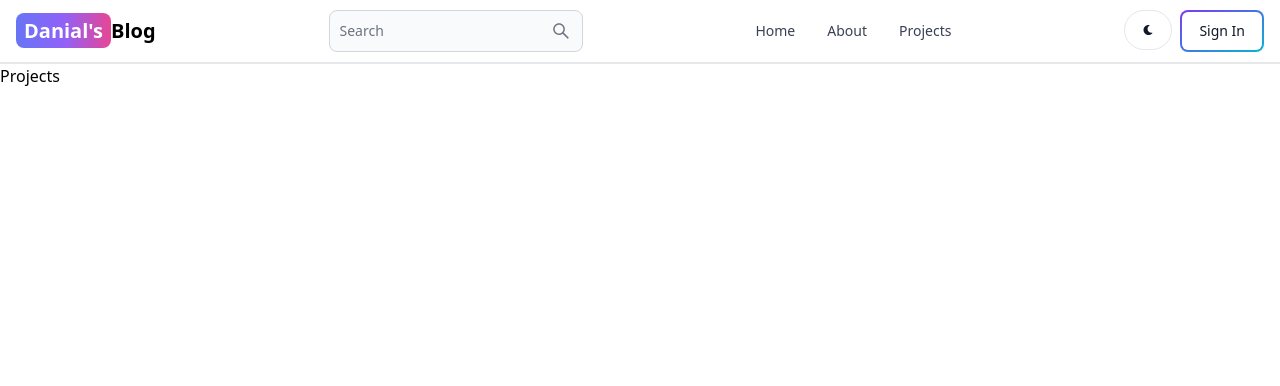
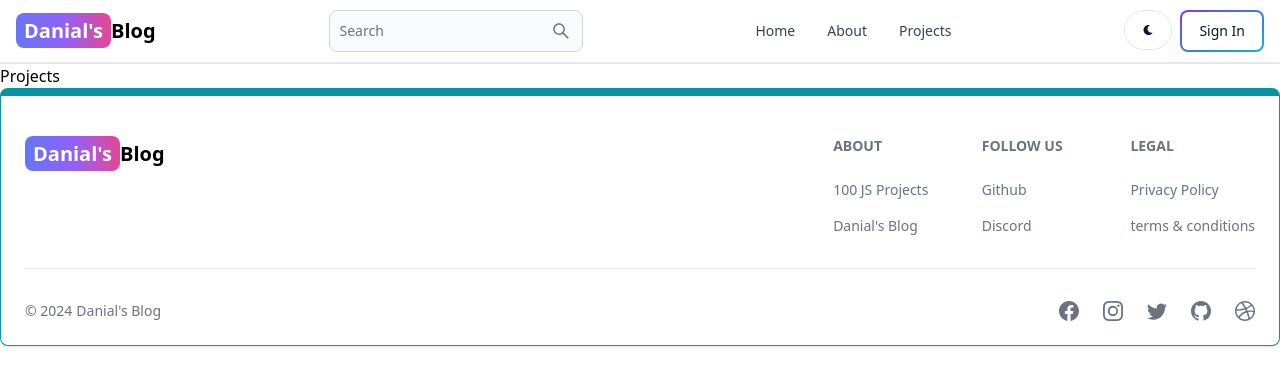
Before and after one commit to DanialAhsan93/mern-blog, a React (Vite) app in the folder client/: page /projects in a window 1280 px wide. Shown: the top 386 px of the page. Built offline with nearby package versions, Linux system fonts and the light colour scheme.

Commit message:
create the footer component

```diff
--- a/client/src/App.jsx
+++ b/client/src/App.jsx
@@ -2,6 +2,7 @@
 import { BrowserRouter, Routes, Route } from "react-router-dom";
 import { Home, About, SignIn, SignUp, Dashboard, Projects } from './pages';
 import Header from "./components/Header";
+import FooterComp from './components/Footer';
 
 
 function App() {
@@ -18,6 +19,7 @@
         <Route path={"/dashboard"} element={<Dashboard />} />
         <Route path={"/projects"} element={<Projects />} />
       </Routes>
+      <FooterComp />
     </BrowserRouter>
 
   )
--- /dev/null
+++ b/client/src/components/Footer.jsx
@@ -0,0 +1,93 @@
+import React from 'react';
+import { Footer } from 'flowbite-react';
+import { Link } from 'react-router-dom';
+import { BsFacebook, BsInstagram, BsTwitter, BsGithub, BsDribbble } from "react-icons/bs";
+
+export default function FooterComp() {
+    return (
+        <Footer container className=" border border-t-8 border-teal-500" >
+            <div className='w-full max-w-7xl mx-auto'>
+                <div className='grid w-full justify-between sm:flex md:grid-cols-1 '>
+                    <div className='mt-5'>
+                        <Link to="/" className='self-center text-sm sm:text-xl whitespace-nowrap
+                              font-semibold dark:text-white'>
+                            <span className='px-2 py-1 bg-gradient-to-r from-indigo-500 via-purple-500 to-pink-500
+                                  text-white rounded-lg'>
+                                Danial's
+                            </span>
+                            Blog
+                        </Link>
+                    </div>
+                    <div className='grid gird-cols-2 gap-8 mt-4 sm:grid-cols-3 sm:gap-6'>
+                        <div>
+                            <Footer.Title title='About' />
+                            <Footer.LinkGroup col>
+                                <Footer.Link
+                                    href='#'
+                                >
+                                    100 JS Projects
+                                </Footer.Link>
+                                <Footer.Link
+                                    href='#'
+                                >
+                                    Danial's Blog
+                                </Footer.Link>
+                            </Footer.LinkGroup>
+                        </div>
+
+                        <div>
+                            <Footer.Title title='Follow us' />
+                            <Footer.LinkGroup col>
+                                <Footer.Link
+                                    href='https://github.com/DanialAhsan93'
+                                    target='_blank'
+                                    rel='noopener noreferrer'
+                                >
+                                    Github
+                                </Footer.Link>
+                                <Footer.Link
+                                    href='#'
+                                >
+                                    Discord
+                                </Footer.Link>
+                            </Footer.LinkGroup>
+                        </div>
+
+                        <div>
+                            <Footer.Title title='Legal' />
+                            <Footer.LinkGroup col>
+                                <Footer.Link
+                                    href='#'
+                                    target='_blank'
+                                    rel='noopener noreferrer'
+                                >
+                                    Privacy Policy
+                                </Footer.Link>
+                                <Footer.Link
+                                    href='#'
+                                >
+                                    terms &amp; conditions
+                                </Footer.Link>
+                            </Footer.LinkGroup>
+                        </div>
+
+
+                    </div>
+                </div>
+                <Footer.Divider />
+                <div className='w-full sm:flex sm:items-center sm:justify-between'>
+                    <Footer.Copyright href='#' by="Danial's Blog" year={new Date().getFullYear()} />
+                    <div className='flex sm:mt-0 mt-4 sm:justify-center gap-6'>
+                        <Footer.Icon href='#' icon={BsFacebook} />
+                        <Footer.Icon href='#' icon={BsInstagram} />
+                        <Footer.Icon href='#' icon={BsTwitter} />
+                        <Footer.Icon href='#' icon={BsGithub} />
+                        <Footer.Icon href='#' icon={BsDribbble} />
+                    </div>
+                </div>
+
+            </div>
+
+        </Footer>
+    )
+}
```
